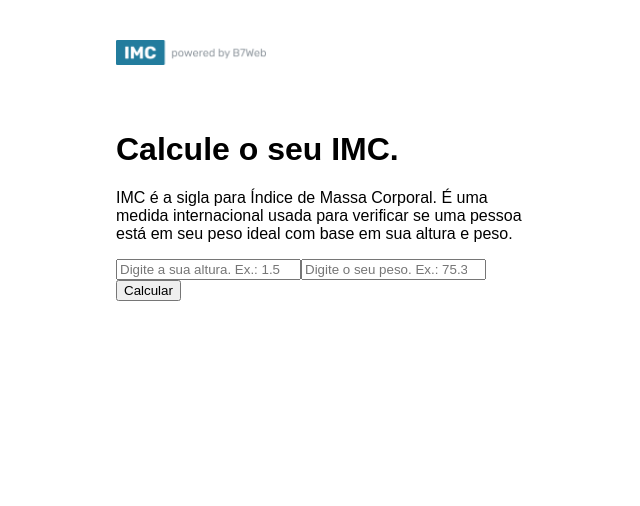
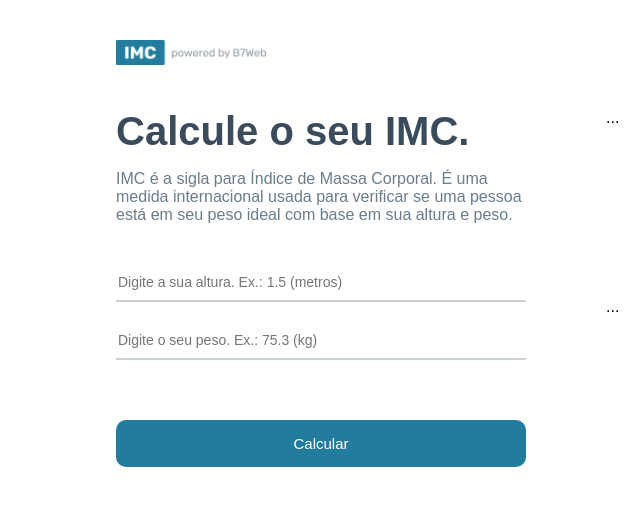
Before and after one commit to im4k1r4/IMC_calculator, a React (Create React App) app: page / in a window 1280 px wide. Shown: the top 506 px of the page, without its empty margins (74-714 px from the left). Built offline with nearby package versions, Linux system fonts and the light colour scheme.

Commit message:
Continuando o projeto

```diff
--- a/src/App.module.css
+++ b/src/App.module.css
@@ -20,8 +20,54 @@ body {
     margin-right: 40px;
 }
 
+.container .leftSide h1 {
+    margin: 0;
+    font-size: 40px;
+    color: #3a4b5c;
+}
+
+.container .leftSide p {
+    font-size: 16px;
+    margin-bottom: 40px;
+    color: #6a7d8b;
+}
+
+.container .leftSide input {
+    width: 100%;
+    border: 0;
+    border-bottom: 2px solid rgba(150, 163, 171, .5);
+    padding: 10px 2px;
+    margin-bottom: 20px;
+    font-size: 14px;
+    outline: none;
+}
+
+.container .leftSide button {
+    background-color: #227c9d;
+    color: #fff;
+    font-size: 15px;
+    border: 0;
+    border-radius: 10px;
+    padding: 15px 0;
+    width: 100%;
+    cursor: pointer;
+    margin-top: 40px;
+    transition: all ease .3s;
+}
+
+.container .leftSide button:hover {
+    opacity: 0.8;
+}
 
 .container .rightSide {
     flex: 1;
     margin-left: 40px;
+    display: flex;
 }
+
+.container .rightSide .grid {
+    flex: 1;
+    display: grid;
+    grid-template-columns: repeat(2, 1fr);
+    gap: 20px;
+}
--- a/src/App.tsx
+++ b/src/App.tsx
@@ -4,6 +4,10 @@ import styles from './App.module.css'
 import poweredImage from './assets/powered.png'
 // Importando o state:
 import { useState } from 'react';
+// Importando cálculo IMC:
+import { levels, calculateImc } from './helpers/imc'
+// Importando Grid Item:
+import { GridItem } from './components/GridItem'
 
 
 const App = () => {
@@ -51,7 +55,11 @@ const App = () => {
 
         </div>
         <div className={styles.rightSide}>
-
+          <div className={styles.grid}>
+            {levels.map((item, key) => (
+              <GridItem key={key} item={item} />
+            ))}
+          </div>
         </div>
       </div>
     </div>
--- /dev/null
+++ b/src/components/GridItem/GridItem.tsx
@@ -0,0 +1,11 @@
+import { Level } from "../../helpers/imc";
+
+type Props = {
+    item: Level
+};
+
+export const GridItem = ({ item }: Props) => {
+    return (
+        <div>...</div>
+    );
+}
--- /dev/null
+++ b/src/components/GridItem/index.tsx
@@ -0,0 +1,2 @@
+// Lê o arquivo do componente principal e exporta ele
+export * from './GridItem';
--- /dev/null
+++ b/src/helpers/imc.ts
@@ -0,0 +1,26 @@
+export type Level = {
+    title: string;
+    color: string;
+    icon: 'down' | 'up';
+    imc: number[],
+    yourImc?: number;
+}
+
+export const levels: Level[] = [
+    { title: 'Magreza', color:'#96a3ab', icon: 'down', imc: [0, 18.5] },
+    { title: 'Normal', color:'#0ead69', icon: 'up', imc: [18.6, 24.9] },
+    { title: 'Sobrepeso', color:'#e2b036', icon: 'down', imc: [25, 30] },
+    { title: 'Obesidade', color:'#c3423f', icon: 'down', imc: [30.1, 99] }
+];
+
+export const calculateImc = (height: number, weight: number) => {
+    const imc = weight / (height * height);
+    for (let i in levels) {
+        if (imc >= levels[i].imc[0] && imc < levels[i].imc[1]) {
+            levels[i].yourImc = imc;
+            return levels[i];
+        }
+    }
+
+    return null;
+};
```
Also changed, not shown: src/components/GridItem/GridItem.module.css (added).
